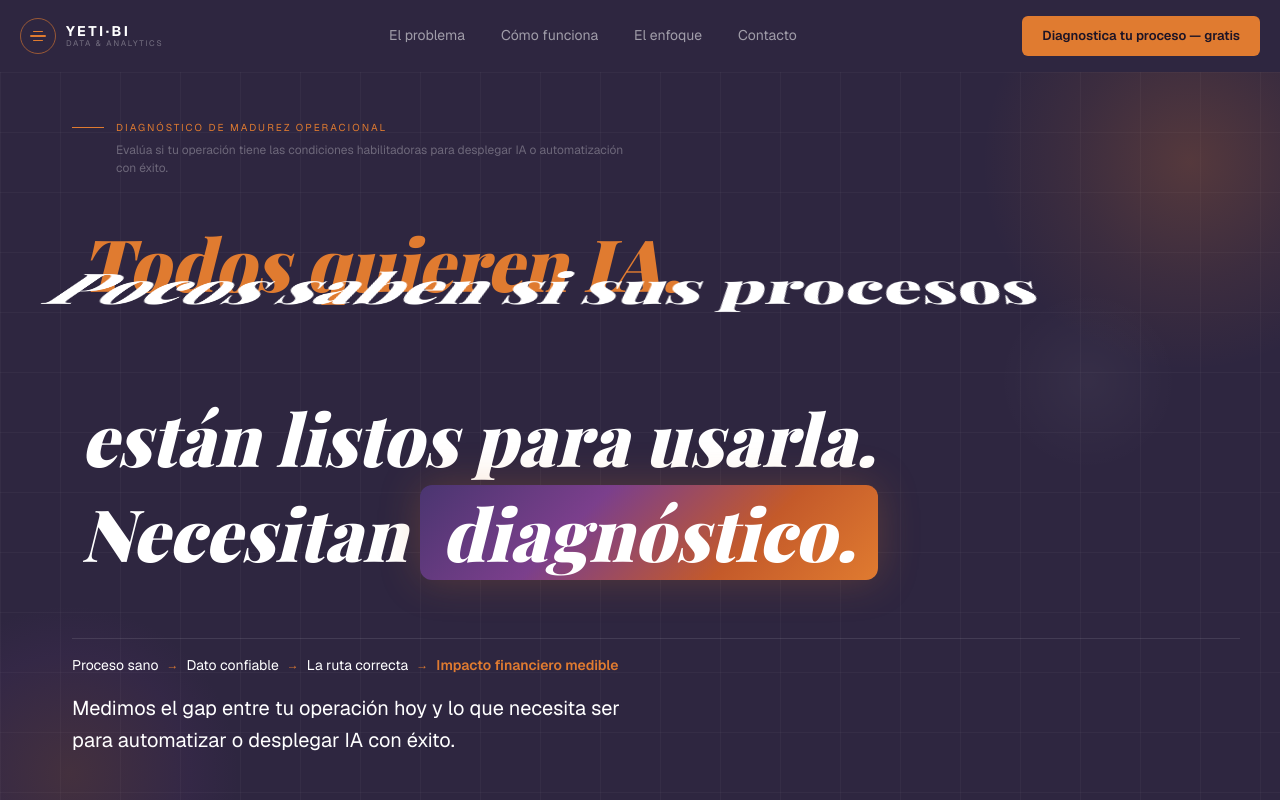
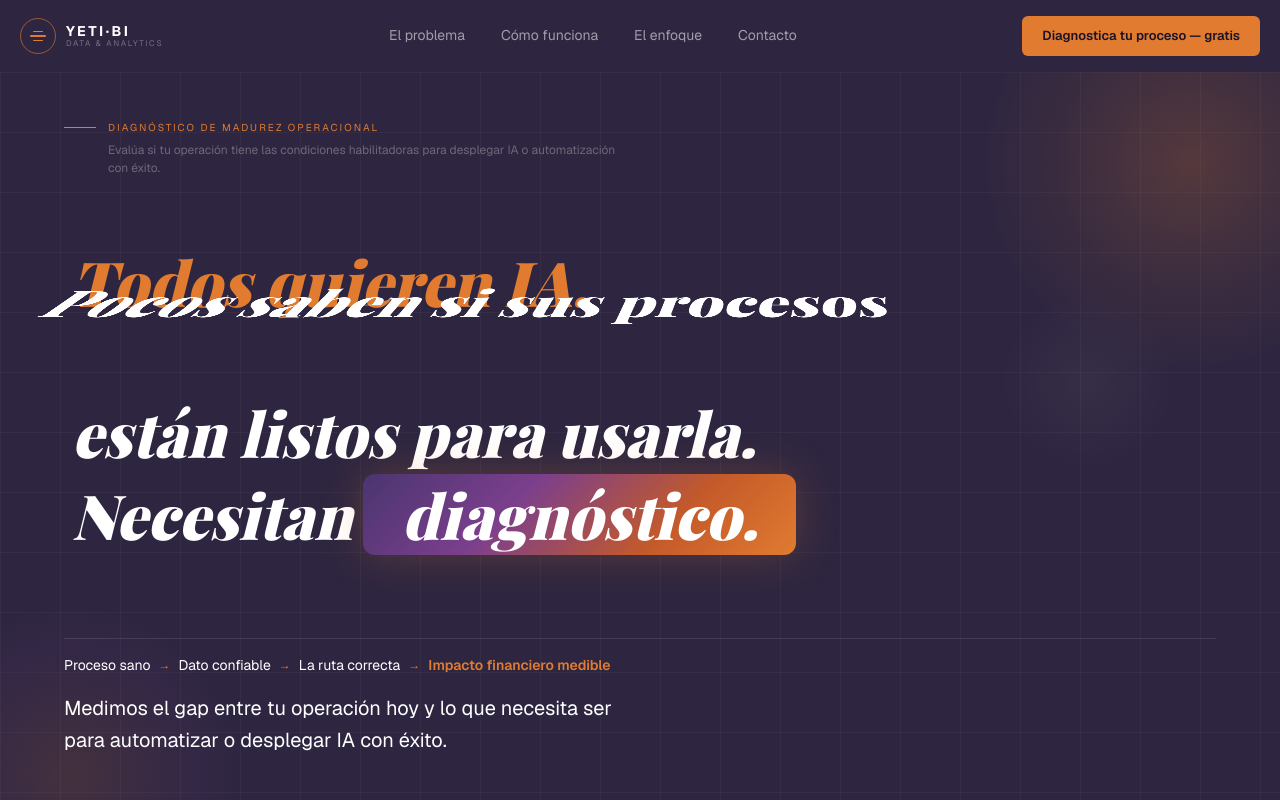
Before and after one commit to Yetibi/MVP_YetiBiHUb, a Next.js app: page / in a window 1280 px wide. Shown: the top 800 px of the page. Built offline with nearby package versions, Linux system fonts and the light colour scheme.

Commit message:
Actualiza bug hero movil

```diff
--- a/components/home/Hero.tsx
+++ b/components/home/Hero.tsx
@@ -54,13 +54,22 @@ function HeadlineSequence({ rm }: { rm: boolean }) {
   // rotating line 2
   const [line2Idx, setLine2Idx] = useState(0);
   const [line2Flip, setLine2Flip] = useState<"idle" | "out" | "in">("idle");
-  // measure widest word (box)
+  // measure widest word (box), capped to viewport width
   const measureBoxRef = useRef<HTMLSpanElement>(null);
   const [boxWidth, setBoxWidth] = useState<number | undefined>(undefined);
 
-  // measure on mount
   useEffect(() => {
-    if (measureBoxRef.current) setBoxWidth(measureBoxRef.current.offsetWidth);
+    function recalculate() {
+      if (!measureBoxRef.current) return;
+      const frameWidth = Math.min(
+        measureBoxRef.current.offsetWidth + 44,
+        window.innerWidth - 96,
+      );
+      setBoxWidth(frameWidth);
+    }
+    recalculate();
+    window.addEventListener("resize", recalculate);
+    return () => window.removeEventListener("resize", recalculate);
   }, []);
 
   // sequence phases 0→1→2→3
@@ -140,7 +149,7 @@ function HeadlineSequence({ rm }: { rm: boolean }) {
     fontFamily: "var(--font-playfair)",
     fontWeight: 900,
     fontStyle: "italic",
-    fontSize: "clamp(32px, 6vw, 72px)",
+    fontSize: "clamp(28px, 7vw, 62px)",
     lineHeight: 1.12,
     margin: "20px 0 0",
     perspective: 800,
@@ -152,7 +161,7 @@ function HeadlineSequence({ rm }: { rm: boolean }) {
       {/* Hidden measurers — misma fuente/tamaño que baseStyle */}
       <span aria-hidden style={{ position: "absolute", visibility: "hidden", pointerEvents: "none",
         fontFamily: "var(--font-playfair)", fontWeight: 900, fontStyle: "italic",
-        fontSize: "clamp(32px, 6vw, 72px)", whiteSpace: "nowrap", lineHeight: 1.12 }}>
+        fontSize: "clamp(28px, 7vw, 62px)", whiteSpace: "nowrap", lineHeight: 1.12 }}>
         <span ref={measureBoxRef}>fuga cerrada.</span>
       </span>
 
@@ -541,7 +550,7 @@ export function Hero() {
           display: "flex",
           flexDirection: "column",
           justifyContent: "space-between",
-          padding: "clamp(28px,5vw,48px) clamp(20px,5vw,40px) clamp(32px,5vw,48px) clamp(36px,6vw,72px)",
+          padding: "clamp(28px,5vw,48px) clamp(20px,5vw,80px) clamp(32px,5vw,48px) clamp(20px,5vw,80px)",
         }}
       >
         {/* Grid background */}
```
